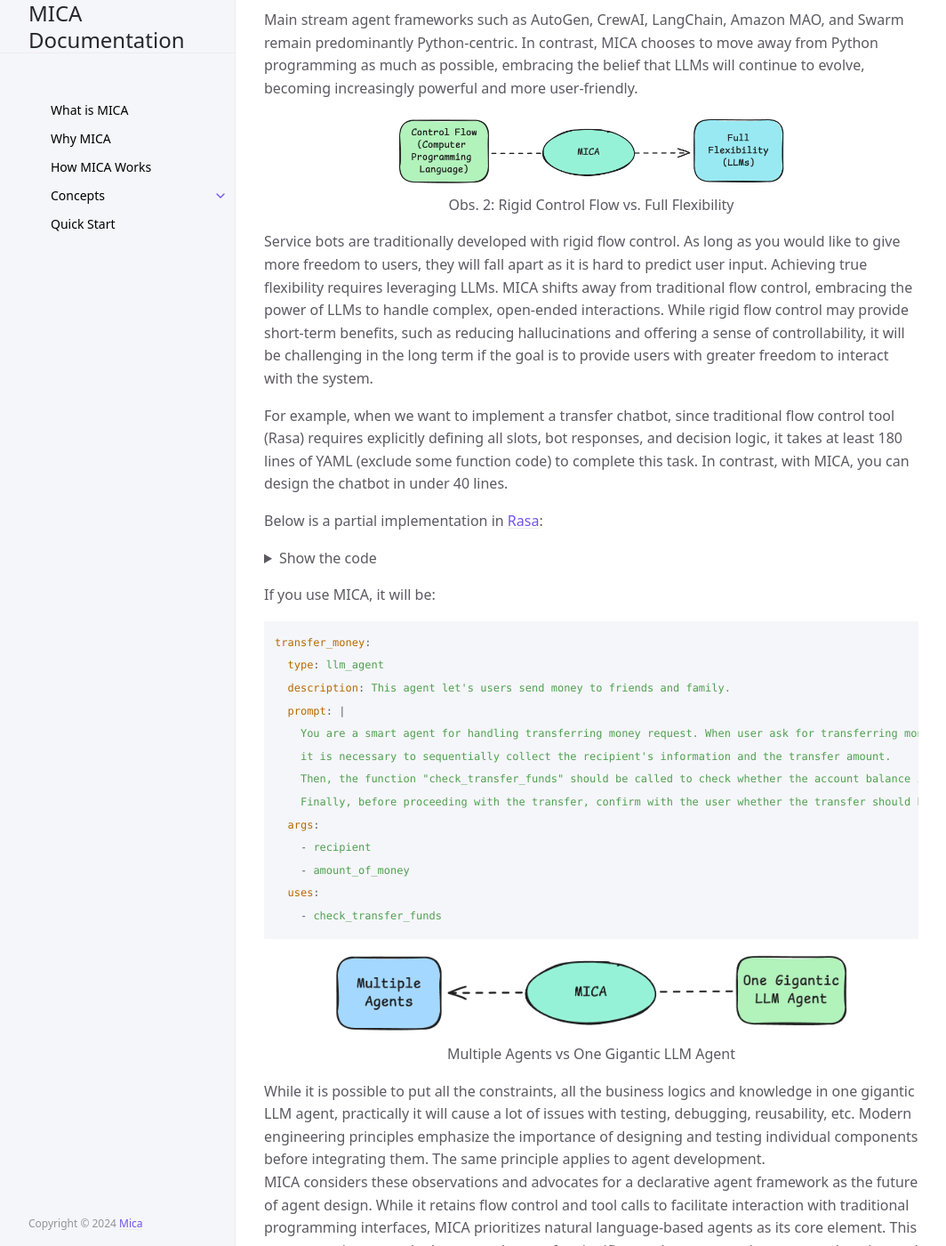
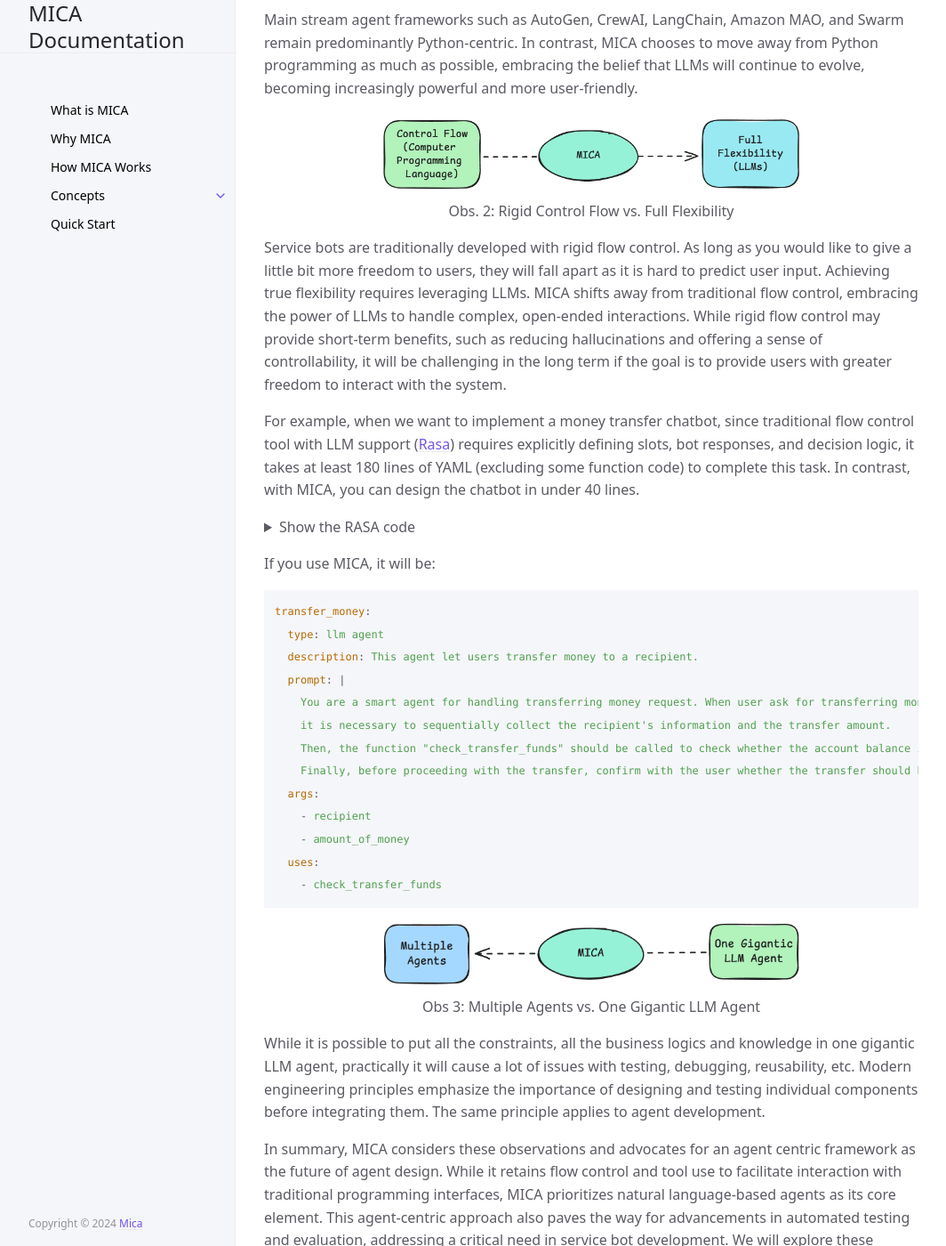
Before and after one commit to Mica-labs/Mica-labs.github.io, a Jekyll site: the page built from docs/introduction/index.md, in a window 1280 px wide and 1400 px high, scrolled down 530 px. Shown: the whole window at 89% size, without its empty margins (107-1171 px from the left). Built offline with Jekyll 4.4.1, drawn with Linux system fonts in a browser that asks for light colours; cached includes are drawn as plain includes; some of the changed text lies outside the part shown.

Commit message:
Update index.md

````diff
--- a/docs/introduction/index.md
+++ b/docs/introduction/index.md
@@ -19,20 +19,17 @@ example here
 Main stream agent frameworks such as AutoGen, CrewAI, LangChain, Amazon MAO, and Swarm remain predominantly Python-centric. In contrast, MICA chooses to move away from Python programming as much as possible, embracing the belief that LLMs will continue to evolve, becoming increasingly powerful and more user-friendly.
 
 <center>
-<img style="width: 60%; height: auto;" src="whyMICA-2.png">
+<img style="width: 65%; height: auto;" src="whyMICA-2.png">
 <br>
 <div> Obs. 2: Rigid Control Flow vs. Full Flexibility</div>
 </center>
 
-Service bots are traditionally developed with rigid flow control.  As long as you would like to give more freedom to users, they will fall apart as it is hard to predict user input.   Achieving true flexibility requires leveraging LLMs.  MICA shifts away from traditional flow control, embracing the power of LLMs to handle complex, open-ended interactions.  While rigid flow control may provide short-term benefits, such as reducing hallucinations and offering a sense of controllability, it will be challenging in the long term if the goal is to provide users with greater freedom to interact with the system.
+Service bots are traditionally developed with rigid flow control.  As long as you would like to give a little bit more freedom to users, they will fall apart as it is hard to predict user input.   Achieving true flexibility requires leveraging LLMs.  MICA shifts away from traditional flow control, embracing the power of LLMs to handle complex, open-ended interactions.  While rigid flow control may provide short-term benefits, such as reducing hallucinations and offering a sense of controllability, it will be challenging in the long term if the goal is to provide users with greater freedom to interact with the system.
 
-For example, when we want to implement a transfer chatbot, since traditional flow control tool (Rasa) requires explicitly defining all slots, bot responses, and decision logic, it takes at least 180 lines of YAML (exclude some function code) to complete this task. In contrast, with MICA, you can design the chatbot in under 40 lines.
-
-Below is a partial implementation in [Rasa](https://github.com/RasaHQ/rasa-calm-demo?tab=readme-ov-file#demo-bot):
-
+For example, when we want to implement a money transfer chatbot, since traditional flow control tool with LLM support ([Rasa](https://github.com/RasaHQ/rasa-calm-demo?tab=readme-ov-file#demo-bot)) requires explicitly defining slots, bot responses, and decision logic, it takes at least 180 lines of YAML (excluding some function code) to complete this task. In contrast, with MICA, you can design the chatbot in under 40 lines.
 
 <details>
-  <summary>Show the code</summary>
+  <summary>Show the RASA code</summary>
   <pre><code>flows:
   transfer_money:
     description: send money to friends and family
@@ -131,8 +128,8 @@ responses:
 If you use MICA, it will be:
 ```yaml
 transfer_money:
-  type: llm_agent
-  description: This agent let's users send money to friends and family.
+  type: llm agent
+  description: This agent let users transfer money to a recipient.
   prompt: |
     You are a smart agent for handling transferring money request. When user ask for transferring money,
     it is necessary to sequentially collect the recipient's information and the transfer amount.
@@ -146,13 +143,13 @@ transfer_money:
 ```
 
 <center>
-<img style="width: 80%; height: auto;" src="whyMICA-3.png">
+<img style="width: 65%; height: auto;" src="whyMICA-3.png">
 <br>
-<div>Multiple Agents vs One Gigantic LLM Agent</div>
+<div>Obs 3: Multiple Agents vs. One Gigantic LLM Agent</div>
 </center>
 
 While it is possible to put all the constraints, all the business logics and knowledge in one gigantic LLM agent, practically it will cause a lot of issues with testing, debugging, reusability, etc.  Modern engineering principles emphasize the importance of designing and testing individual components before integrating them. The same principle applies to agent development.
-MICA considers these observations and advocates for a declarative agent framework as the future of agent design. While it retains flow control and tool calls to facilitate interaction with traditional programming interfaces, MICA prioritizes natural language-based agents as its core element. This agent-centric approach also paves the way for significant advancements in automated testing and evaluation. We will explore these benefits further once MICA’s testing capabilities are put online.
 
+In summary, MICA considers these observations and advocates for an agent centric framework as the future of agent design. While it retains flow control and tool use to facilitate interaction with traditional programming interfaces, MICA prioritizes natural language-based agents as its core element. This agent-centric approach also paves the way for advancements in automated testing and evaluation, addressing a critical need in service bot development. We will explore these benefits once MICA’s auto-testing capabilities are put online in the future.
 
-[Try and Explore MICA Today!](../start/)
+[Try and Explore MICA Today!](../start/) (this shall be linked to the home page of MICA at github)
````
